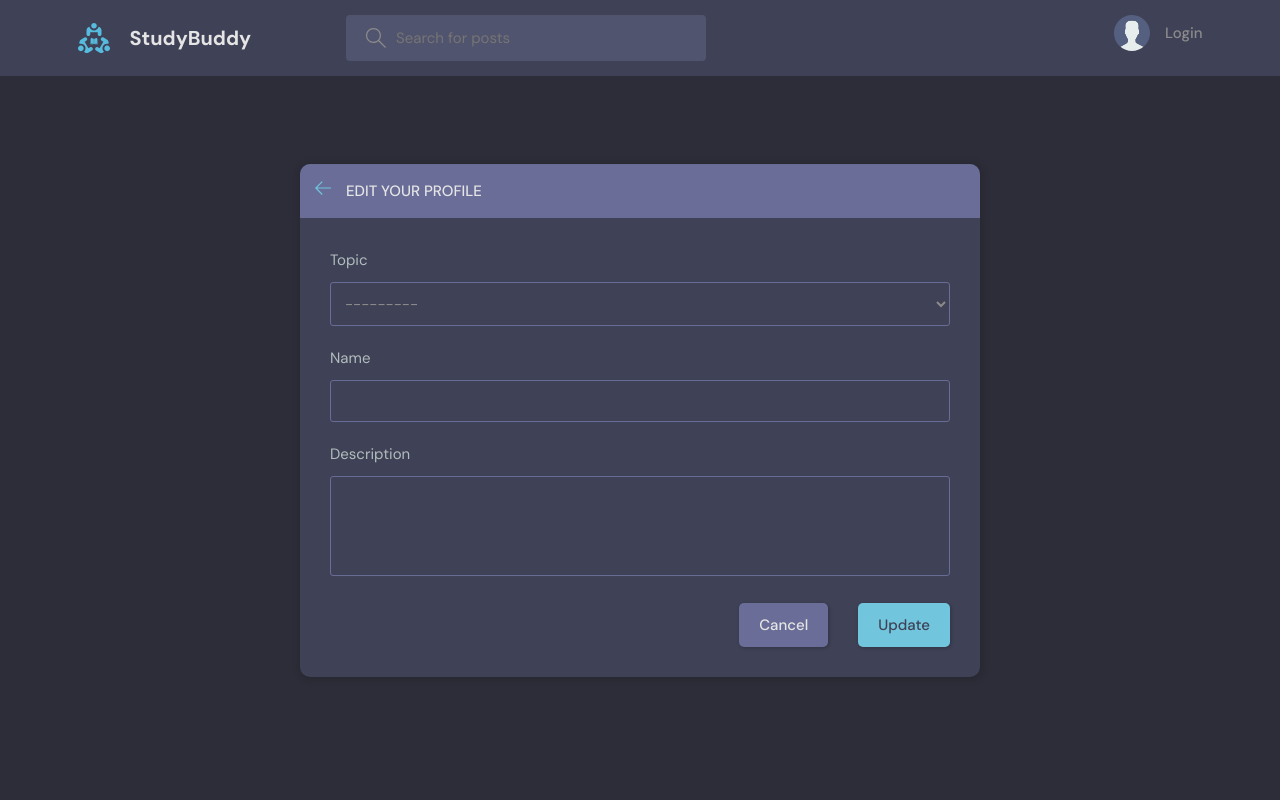
After one commit to RajibMiah/study_buddy, a Django app: template base/templates/base/update_user.html in a window 1280 px wide. The commit adds this page. Run offline with Django 4.2, Linux system fonts and the light colour scheme; the template is opened without the code that fills it: values that come from a table or form of the project are taken from there, others are empty.

Commit message:
worked on user updated client html

```diff
--- /dev/null
+++ b/base/templates/base/update_user.html
@@ -0,0 +1,42 @@
+{% extends 'main.html' %}
+
+{% block content %}
+<main class="update-account layout">
+  <div class="container">
+    <div class="layout__box">
+      <div class="layout__boxHeader">
+        <div class="layout__boxTitle">
+          <a href="{% url 'home' %}">
+            <svg version="1.1" xmlns="http://www.w3.org/2000/svg" width="32" height="32" viewBox="0 0 32 32">
+              <title>arrow-left</title>
+              <path
+                d="M13.723 2.286l-13.723 13.714 13.719 13.714 1.616-1.611-10.96-10.96h27.625v-2.286h-27.625l10.965-10.965-1.616-1.607z">
+              </path>
+            </svg>
+          </a>
+          <h3>Edit your profile</h3>
+        </div>
+      </div>
+      <div class="layout__body">
+        <form class="form" action="" method="POST" enctype="multipart/form-data">
+          {% csrf_token %}
+
+          {% for field in form %}
+          <div class="form__group">
+            <label for="profile_pic">{{field.label}}</label>
+            {{field}}
+          </div>
+          {% endfor %}
+
+
+          <div class="form__action">
+            <a class="btn btn--dark" href="{% url 'home'%}">Cancel</a>
+            <button class="btn btn--main" type="submit">Update</button>
+          </div>
+        </form>
+      </div>
+    </div>
+  </div>
+  </div>
+</main>
+{% endblock content %}
--- a/base/views.py
+++ b/base/views.py
@@ -201,9 +201,10 @@ def deleteMessage(request, pk):
     context = {'obj': message}
     return render(request, 'base/delete.html', context)
 
-
+@login_required(login_url='/login')
 def updateUser(request):
-    return HttpResponse('user profile update page')
+    context = {}
+    return render(request , 'base/update_user.html' ,context)
 
 
 def topicsPage(request):
--- a/static/styles/style.css
+++ b/static/styles/style.css
@@ -2,7 +2,7 @@
 
 :root {
   --color-main: #71c6dd;
-  --color-main-light:3f4156
+  --color-main-light: #e1f6fb;
   --color-dark: #3f4156;
   --color-dark-medium: #51546e;
   --color-dark-light: #696d97;
```
Also changed, not shown: base/templates/base/profile.html (+8 -9 lines).
